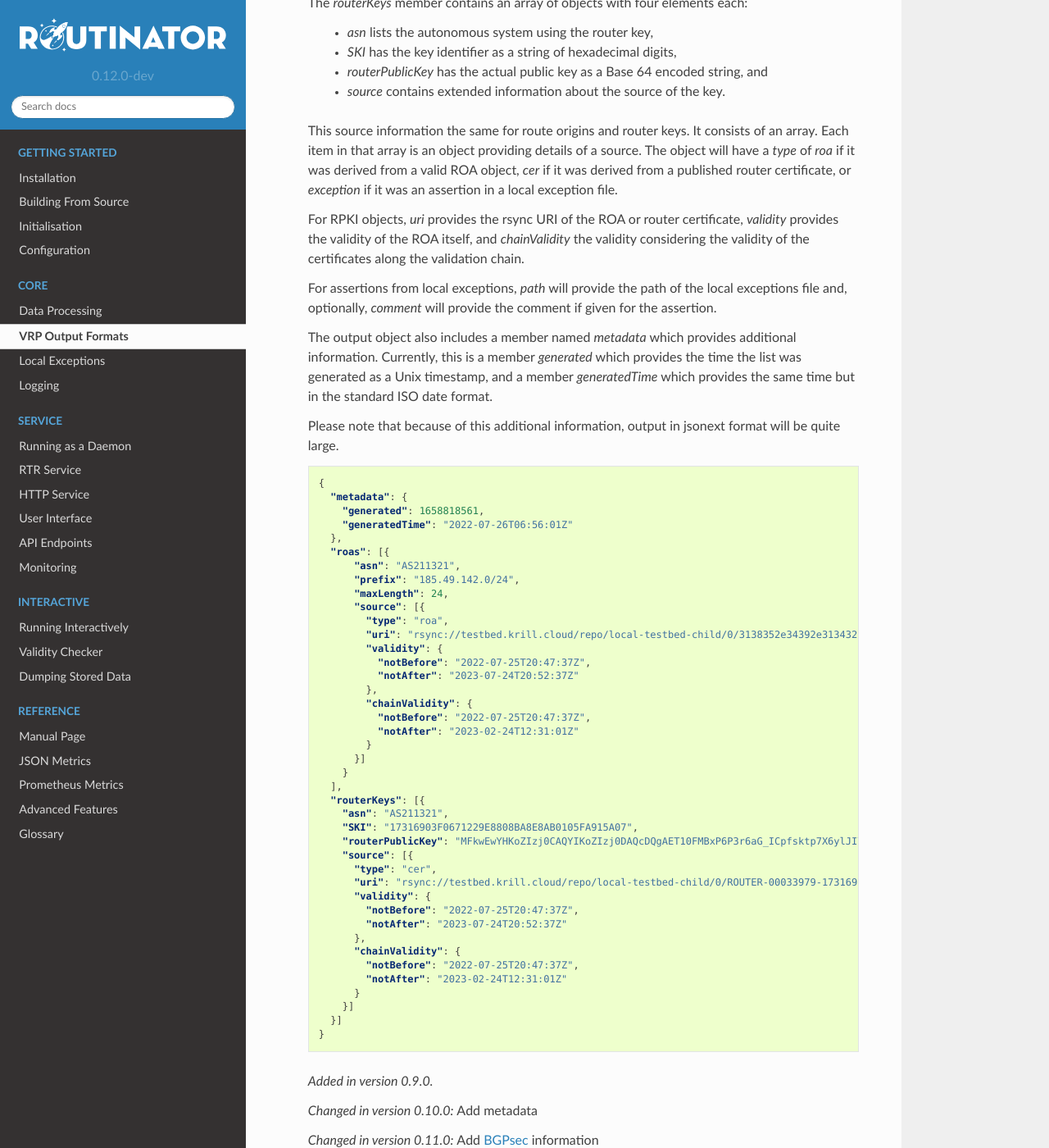
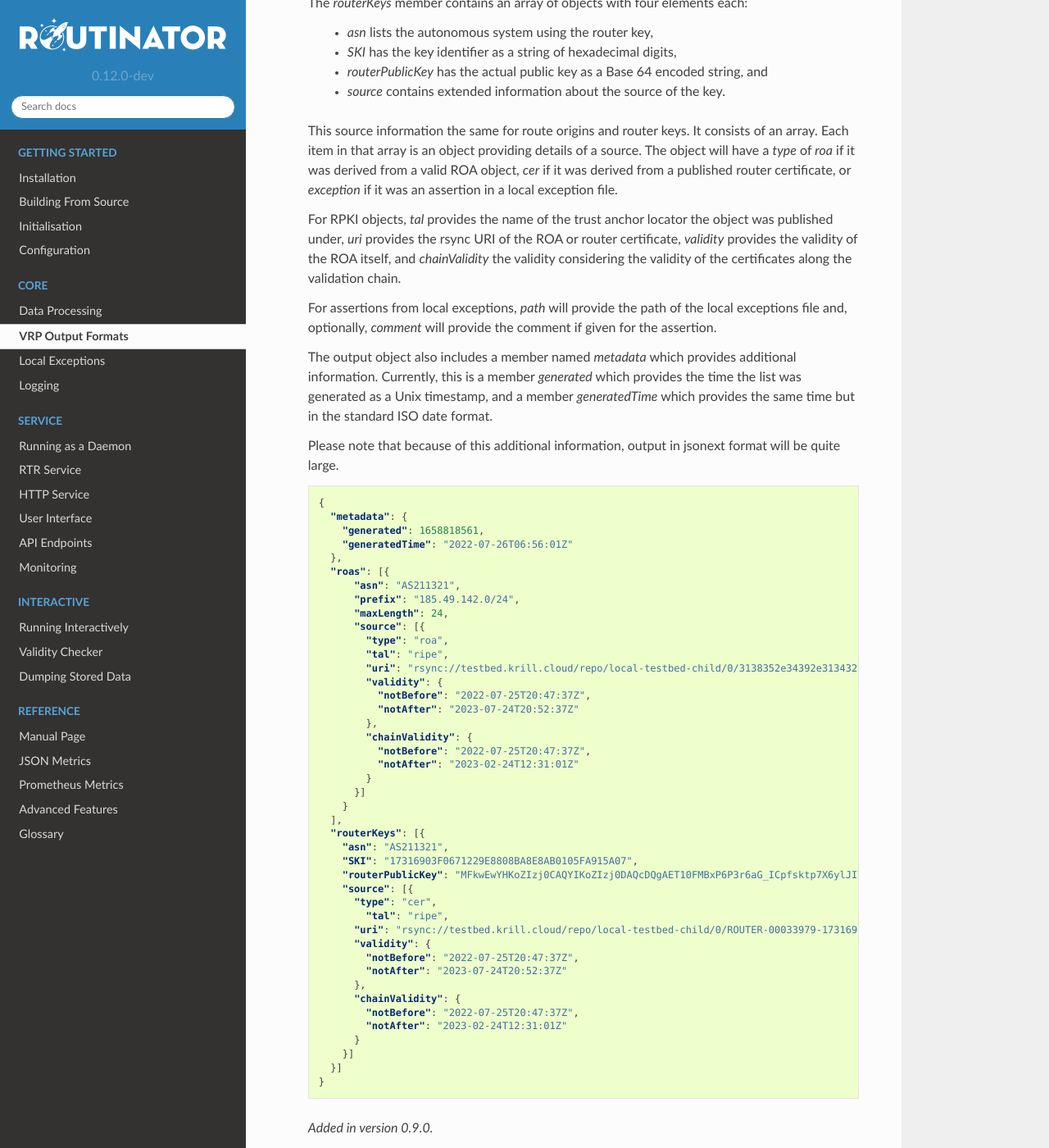
Before and after one commit to NLnetLabs/routinator, a Sphinx documentation site: the page built from doc/manual/source/output-formats.rst, in a window 1280 px wide and 1400 px high, scrolled down 2503 px. Shown: the whole window at 82% size. Built offline with Sphinx 7.4.7 and the Read the Docs theme 2.0.0, drawn with Linux system fonts in a browser that asks for light colours.

Commit message:
Update manual to inlucde tal member in jsonext. (#768)
This PR updates the manual -- both the actual manual and the manual page --
to describe the changes made in #765.

```diff
--- a/doc/manual/source/output-formats.rst
+++ b/doc/manual/source/output-formats.rst
@@ -148,10 +148,12 @@ generated in a wide range of output formats for various use cases.
           derived from a published router certificate, or *exception* if it
           was an assertion in a local exception file.
 
-          For RPKI objects, *uri* provides the rsync URI of the ROA or router
-          certificate, *validity* provides the validity of the ROA itself,
-          and *chainValidity* the validity considering the validity of the
-          certificates along the validation chain.
+          For RPKI objects, *tal* provides the name of the trust anchor
+          locator the object was published under, *uri* provides the rsync
+          URI of the ROA or router certificate, *validity* provides the
+          validity of the ROA itself, and *chainValidity* the validity
+          considering the validity of the certificates along the validation
+          chain.
 
           For  assertions from local exceptions, *path* will provide the path
           of the local exceptions file and, optionally, *comment* will
@@ -179,6 +181,7 @@ generated in a wide range of output formats for various use cases.
                     "maxLength": 24,
                     "source": [{
                       "type": "roa",
+                      "tal": "ripe",
                       "uri": "rsync://testbed.krill.cloud/repo/local-testbed-child/0/3138352e34392e3134322e302f32342d3234203d3e20323131333231.roa",
                       "validity": {
                         "notBefore": "2022-07-25T20:47:37Z",
@@ -197,6 +200,7 @@ generated in a wide range of output formats for various use cases.
                   "routerPublicKey": "MFkwEwYHKoZIzj0CAQYIKoZIzj0DAQcDQgAET10FMBxP6P3r6aG_ICpfsktp7X6ylJIY8Kye6zkQhNOt0y-cRzYngH8MGzY3cXNvZ64z4CpZ22gf4teybGq8ow",
                   "source": [{
                     "type": "cer",
+                      "tal": "ripe",
                     "uri": "rsync://testbed.krill.cloud/repo/local-testbed-child/0/ROUTER-00033979-17316903F0671229E8808BA8E8AB0105FA915A07.cer",
                     "validity": {
                       "notBefore": "2022-07-25T20:47:37Z",
```
Also changed, not shown: doc/manual/source/manual-page.rst (+6 -5 lines).
